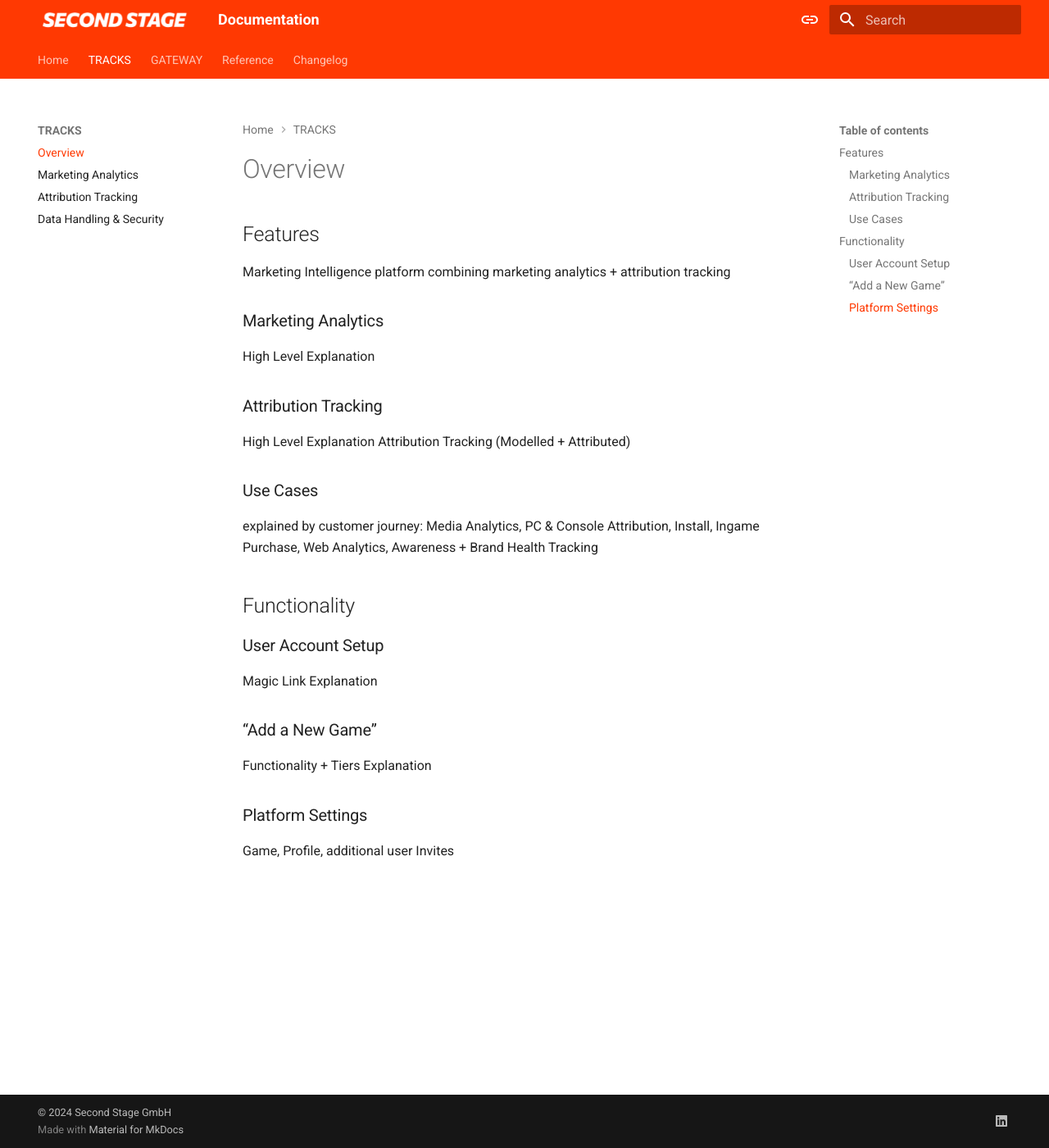
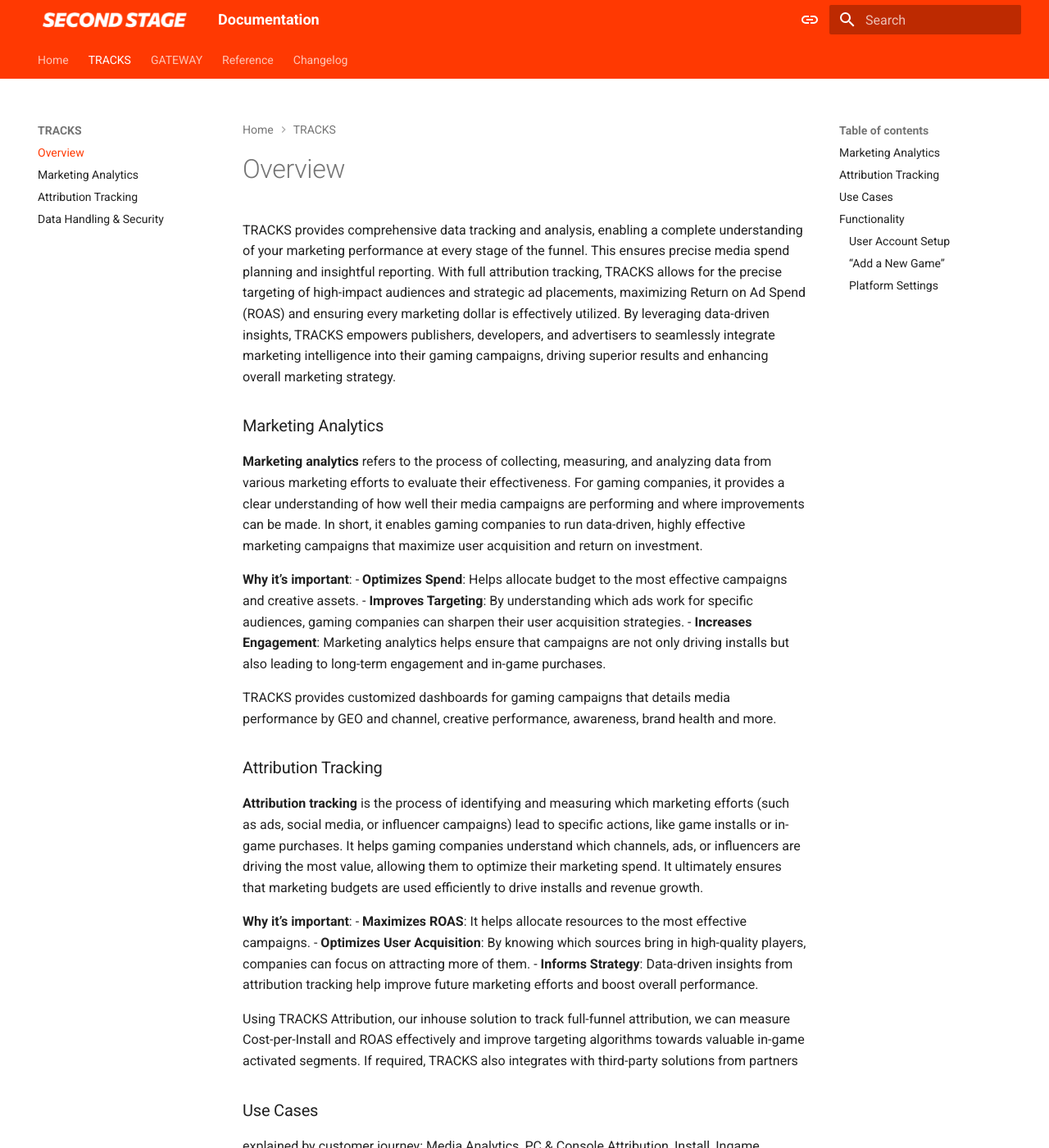
Before and after one commit to secondstage-io/tracks-documentation, an MkDocs documentation site: the page built from docs/tracks/overview.md, in a window 1280 px wide and 1400 px high. Shown: the whole window at 82% size. Built offline with MkDocs 1.6.1 and Material for MkDocs 9.7.7, drawn with Linux system fonts in a browser that asks for light colours; some of the changed text lies outside the part shown.

Commit message:
Update overview.md
added content

```diff
--- a/docs/tracks/overview.md
+++ b/docs/tracks/overview.md
@@ -1,16 +1,28 @@
 # Overview
 
-## Features
-
-Marketing Intelligence platform combining marketing analytics + attribution tracking
+TRACKS provides comprehensive data tracking and analysis, enabling a complete understanding of your marketing performance at every stage of the funnel. This ensures precise media spend planning and insightful reporting. With full attribution tracking, TRACKS allows for the precise targeting of high-impact audiences and strategic ad placements, maximizing Return on Ad Spend (ROAS) and ensuring every marketing dollar is effectively utilized. By leveraging data-driven insights, TRACKS empowers publishers, developers, and advertisers to seamlessly integrate marketing intelligence into their gaming campaigns, driving superior results and enhancing overall marketing strategy.
 
 ### Marketing Analytics
 
-High Level Explanation
+**Marketing analytics** refers to the process of collecting, measuring, and analyzing data from various marketing efforts to evaluate their effectiveness. For gaming companies, it provides a clear understanding of how well their media campaigns are performing and where improvements can be made. In short, it enables gaming companies to run data-driven, highly effective marketing campaigns that maximize user acquisition and return on investment.
+
+**Why it’s important**:
+- **Optimizes Spend**: Helps allocate budget to the most effective campaigns and creative assets.
+- **Improves Targeting**: By understanding which ads work for specific audiences, gaming companies can sharpen their user acquisition strategies.
+- **Increases Engagement**: Marketing analytics helps ensure that campaigns are not only driving installs but also leading to long-term engagement and in-game purchases.
+
+TRACKS provides customized dashboards for gaming campaigns that details media performance by GEO and channel, creative performance, awareness, brand health and more.
 
 ### Attribution Tracking
 
-High Level Explanation Attribution Tracking (Modelled + Attributed)
+**Attribution tracking** is the process of identifying and measuring which marketing efforts (such as ads, social media, or influencer campaigns) lead to specific actions, like game installs or in-game purchases. It helps gaming companies understand which channels, ads, or influencers are driving the most value, allowing them to optimize their marketing spend. It ultimately ensures that marketing budgets are used efficiently to drive installs and revenue growth.
+
+**Why it’s important**:
+- **Maximizes ROAS**: It helps allocate resources to the most effective campaigns.
+- **Optimizes User Acquisition**: By knowing which sources bring in high-quality players, companies can focus on attracting more of them.
+- **Informs Strategy**: Data-driven insights from attribution tracking help improve future marketing efforts and boost overall performance.
+
+Using TRACKS Attribution, our inhouse solution to track full-funnel attribution, we can measure Cost-per-Install and ROAS effectively and improve targeting algorithms towards valuable in-game activated segments. If required, TRACKS also integrates with third-party solutions from partners
 
 ### Use Cases
 
@@ -20,7 +32,17 @@
 
 ### User Account Setup
 
-Magic Link Explanation
+TRACKS uses Magic Link technology to simplify the account setup process, eliminating the need for passwords. Here's how it works:
+
+1. **Sign-Up/Sign-In**: When you enter your email address on the TRACKS login or sign-up page, a unique, secure link is sent to your inbox.
+
+2. **Access Your Email**: Check your email for a message from TRACKS. This email will contain the Magic Link—a one-time-use URL that provides access to your account.
+
+3. **Click the Magic Link**: Simply click the link in the email, and you’ll be automatically logged into your account without needing to enter a password.
+
+4. **One-Time Use**: The Magic Link is valid for a limited time and can only be used once for security purposes. If the link expires or is used, you can request a new one by entering your email again.
+
+This streamlined process enhances both security and user experience by avoiding the need for traditional passwords while ensuring account access remains secure.
 
 ### “Add a  New Game”
 
```
Also changed, not shown: other parts of docs/tracks/overview.md (+2 -0 lines).
